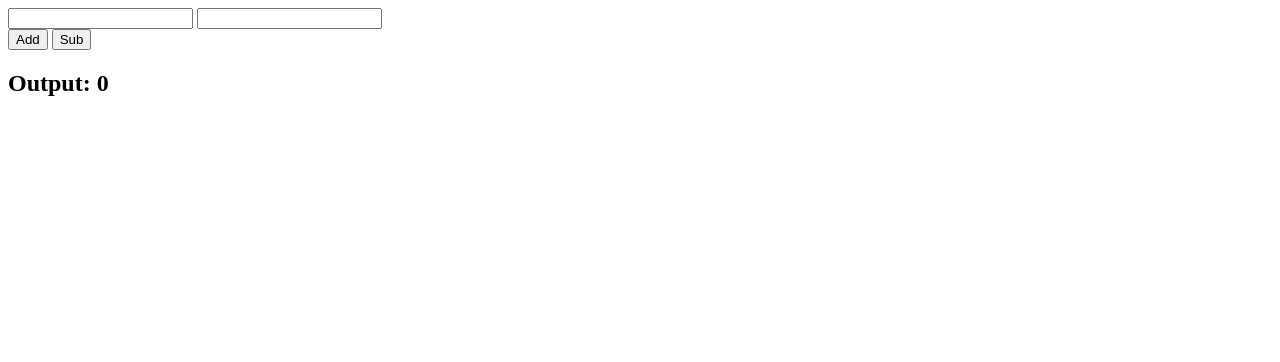
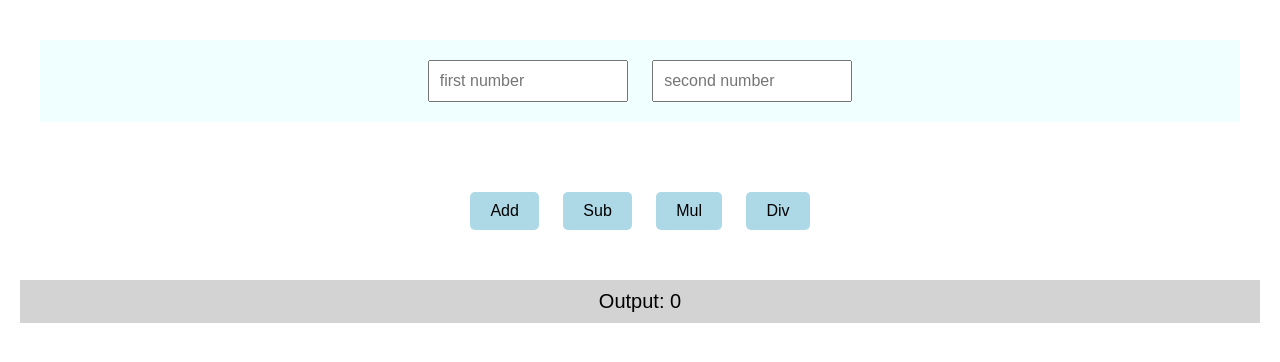
Before and after one commit to bheemesh-ns/JS-Project-1, a plain HTML site: page index.html in a window 1280 px wide. Drawn offline with Linux system fonts and the light colour scheme.

Commit message:
final repo

```diff
--- a/index.html
+++ b/index.html
@@ -5,14 +5,65 @@
     <meta name="viewport" content="width=device-width, initial-scale=1.0">
     <title>Calculator</title>
     <script src="script.js"></script>
+    <style>
+        * {
+            font-family: Arial, sans-serif;
+            margin: 0%;
+            padding: 0%;
+            box-sizing: border-box;
+
+        }
+        .division {
+            margin: 40px;
+            text-align: center;
+            padding: 10px;
+            background-color: azure;
+        }
+        .inp {
+            margin: 10px;
+            padding: 10px;
+            width: 200px;
+            font-size: 16px;
+        }
+        .btn {
+            text-align: center;
+            margin: 20px;
+            padding: 20px;
+        }
+
+        .button {
+            margin: 10px;
+            padding: 10px 20px;
+            font-size: 16px;
+            cursor: pointer;
+            background-color: lightblue;
+            border: none;
+            border-radius: 5px;
+        }
+
+        .outp {
+            text-align: center;
+            font-size: 20px;
+            margin: 20px;
+            padding: 10px;
+            background-color: lightgray;
+        }
+
+
+
+    </style>
 </head>
 <body>
-<div>
-        <input id="num1" type="number">
-    <input id="num2" type="number">
-</div>
-    <button onclick="add()">Add</button>
-    <button onclick="sub()">Sub</button>
-    <h2>Output: <span id="output">0</span></h2>
+    <div class="division">
+        <input class="inp" id="num1" type="number" placeholder="first number">
+        <input class="inp" id="num2" type="number" placeholder="second number">
+    </div>
+    <div class="btn">
+        <button class="button" onclick="add()">Add</button>
+        <button class="button" onclick="sub()">Sub</button>
+        <button class="button" onclick="mul()">Mul</button>
+        <button class="button" onclick="div()">Div</button>
+    </div>
+    <div class="outp">Output: <span id="output">0</span></div>
 </body>
 </html>
--- a/script.js
+++ b/script.js
@@ -11,3 +11,17 @@ function sub(){
 
     document.getElementById('output').innerText = Number(num1.value) - Number(num2.value);
 }
+
+function mul(){
+    const num1 = document.getElementById('num1');
+    const num2 = document.getElementById('num2');
+
+    document.getElementById('output').innerText = Number(num1.value) * Number(num2.value);
+}
+
+function div(){
+    const num1 = document.getElementById('num1');
+    const num2 = document.getElementById('num2');
+
+    document.getElementById('output').innerText = Number(num1.value) / Number(num2.value);
+}
```
